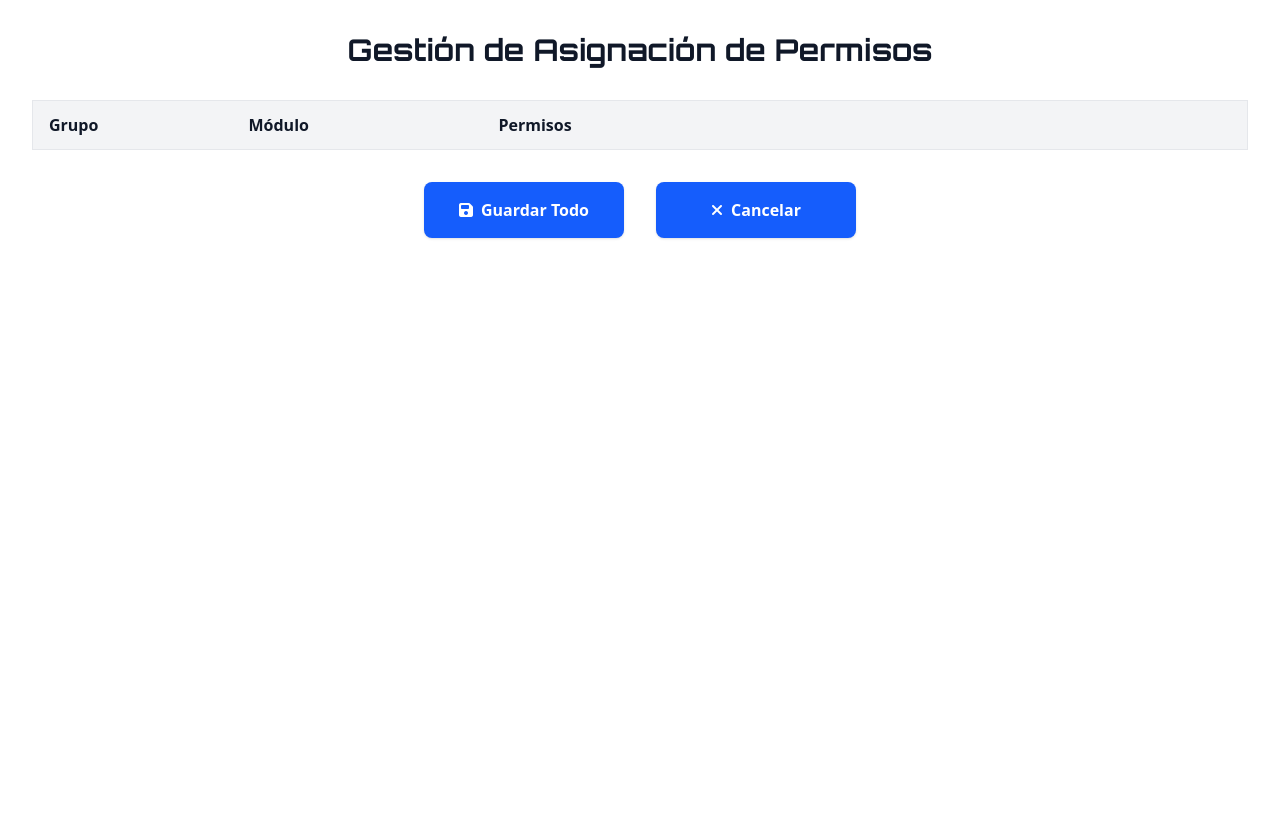
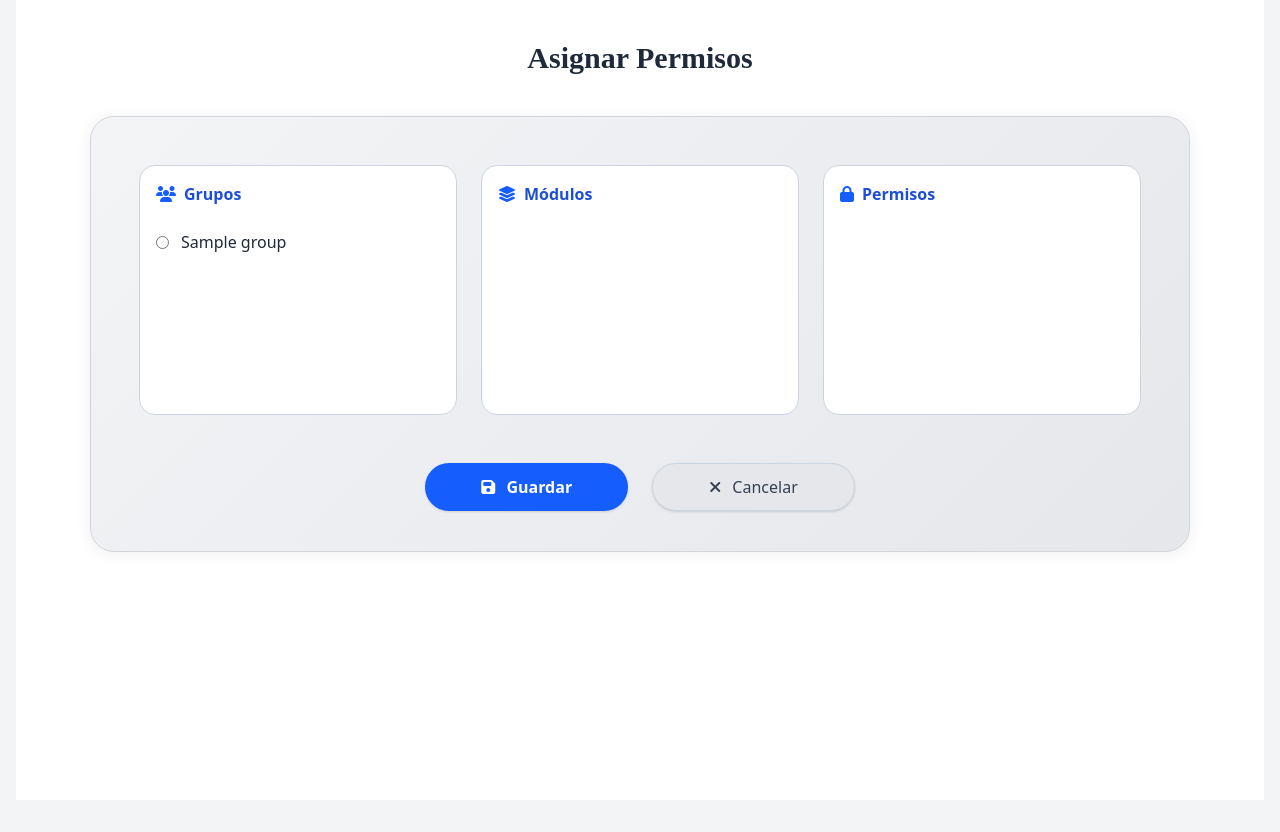
Before and after one commit to Ibag18/Sistema_Medico2, a Django app: template templates/security/grupos_modulos_permisos/form.html in a window 1280 px wide. Shown: the part 117-949 px from the top of the page. Run offline with Django 5.2, Linux system fonts and the light colour scheme; the template is opened without the code that fills it: most values are stand-ins (such as "Sample title", 1, 10 or a date in 2020); lists and menus that the app fills with data are empty; style sheets or scripts are compiled from the project's sources; some libraries are stand-ins or nearby versions.

Commit message:
Cambios de grupo modulo permiso

```diff
--- a/templates/security/grupos_modulos_permisos/form.html
+++ b/templates/security/grupos_modulos_permisos/form.html
@@ -1,191 +1,200 @@
 {% extends 'home.html' %}
-<title>{% block title %}{{title|default:"Gestión de Asignación de Permisos"}}{% endblock %}</title>
 {% load static %}
+{% block title %}Asignar Permisos{% endblock %}
 {% block content %}
-<div id="messages-container"></div>
 <link rel="stylesheet" href="https://cdnjs.cloudflare.com/ajax/libs/font-awesome/6.4.0/css/all.min.css">
-<link href="https://fonts.googleapis.com/css2?family=Orbitron:wght@400;700;900&family=Rajdhani:wght@300;400;600;700&display=swap" rel="stylesheet">
+<style>
+.form-card {
+  background: linear-gradient(135deg, #f3f4f6 0%, #e5e7eb 100%);
+  border-radius: 1.5rem;
+  box-shadow: 0 2px 16px #0001;
+  border: 1.5px solid #d1d5db;
+  padding: 3rem 3rem 2.5rem;
+  max-width: 1100px;
+  margin: 0 auto;
+}
 
-<style>
-body { background: #fff !important; color: #111 !important; }
-#messages-container { z-index: 100; position: relative; }
-.perm-checkbox { accent-color: #3b82f6; }
-button, a.bg-blue-500, a.bg-blue-600 {
-    min-width: 200px !important;
+.btn-sm-rounded {
+  border-radius: 1.5rem !important;
   font-size: 1rem;
-    padding: 1rem 2rem;
+  padding: 0.7rem 3.5rem !important;
+  min-width: 170px;
+  display: flex;
+  align-items: center;
+  justify-content: center;
+  gap: 0.7rem;
 }
-table {
-    width: 100%;
-    table-layout: fixed;
+
+.btn-cancel {
+  background: #e5e7eb !important;
+  color: #374151 !important;
+  border: 1.5px solid #cbd5e1 !important;
+}
+
+.btn-cancel:hover {
+  background: #d1d5db !important;
+  color: #1e293b !important;
+}
+
+@media (max-width: 700px) {
+  .form-card {
+    padding: 1.5rem 1rem;
+  }
+}
+
+.form-section {
+  display: flex;
+  flex-direction: column;
+  gap: 1rem;
+  padding: 1rem;
+  border: 1px solid #cbd5e1;
+  border-radius: 1rem;
+  background-color: #ffffff;
+  min-height: 250px;
+}
+
+.form-section h2 {
+  color: #1d4ed8;
+  font-weight: 600;
+  margin-bottom: 0.5rem;
 }
 </style>
 
-<section class="min-h-screen py-8 bg-white">
-    <div class="container mx-auto px-4">
-        <h1 class="text-3xl font-bold text-gray-900 mb-8 text-center font-[Orbitron]">Gestión de Asignación de Permisos</h1>
-        <form id="asignacion-form">
-            <div class="overflow-x-auto">
-                <table class="min-w-[1200px] bg-white border border-gray-200 rounded-xl shadow-lg">
-                    <thead>
-                        <tr class="bg-gray-100 text-gray-900">
-                            <th class="py-3 px-4 text-left font-bold" style="width: 200px;">Grupo</th>
-                            <th class="py-3 px-4 text-left font-bold" style="width: 250px;">Módulo</th>
-                            <th class="py-3 px-4 text-left font-bold" style="width: auto; min-width: 450px;">Permisos</th>
-                        </tr>
-                    </thead>
-                    <tbody id="asignacion-tbody" class="text-gray-900">
-                        <!-- Se llena por JS -->
-                    </tbody>
-                </table>
+<section class="min-h-screen py-10 bg-white">
+  <div class="container mx-auto px-6 max-w-7xl">
+    <h1 class="text-3xl font-bold text-center text-gray-800 mb-10 font-[Orbitron]">Asignar Permisos</h1>
+
+    <form id="assign-form" class="form-card">
+      <div class="grid grid-cols-1 md:grid-cols-3 gap-6 mb-12">
+        <!-- Grupos -->
+        <div class="form-section">
+          <h2><i class="fa-solid fa-users mr-2 text-blue-600"></i>Grupos</h2>
+          <div class="space-y-2">
+            {% for group in all_groups %}
+              <label class="flex items-center gap-3 cursor-pointer">
+                <input type="radio" name="group" value="{{ group.id }}" class="accent-blue-600 group-radio">
+                <span class="text-gray-800 font-medium">{{ group.name }}</span>
+              </label>
+            {% endfor %}
           </div>
-            <div class="flex flex-row items-center justify-center mt-8 gap-8">
-                <button type="submit" class="bg-blue-600 hover:bg-blue-700 text-white font-bold rounded-lg shadow transition-all flex items-center justify-center">
-                    <i class="fa-solid fa-save mr-2"></i>Guardar Todo
+        </div>
+
+        <!-- Módulos -->
+        <div class="form-section">
+          <h2><i class="fa-solid fa-layer-group mr-2 text-blue-600"></i>Módulos</h2>
+          <div id="modules-container" class="space-y-2"></div>
+        </div>
+
+        <!-- Permisos -->
+        <div class="form-section">
+          <h2><i class="fa-solid fa-lock mr-2 text-blue-600"></i>Permisos</h2>
+          <div id="permissions-container" class="space-y-2"></div>
+        </div>
+      </div>
+
+      <div class="flex justify-center gap-6 mt-10">
+        <button type="submit" class="btn-sm-rounded bg-blue-600 hover:bg-blue-700 text-white font-bold shadow flex items-center gap-2">
+          <i class="fa-solid fa-save"></i> Guardar
         </button>
-                <a href="{% url 'security:group_module_permission_list' %}" class="bg-blue-600 hover:bg-blue-700 text-white font-bold rounded-lg shadow transition-all flex items-center justify-center">
-                    <i class="fa-solid fa-xmark mr-2"></i>Cancelar
+        <a href="{{ back_url }}" class="btn-sm-rounded btn-cancel shadow flex items-center gap-2">
+          <i class="fa-solid fa-xmark"></i> Cancelar
         </a>
       </div>
     </form>
+
+    <div id="alert-box" class="fixed top-5 left-1/2 transform -translate-x-1/2 bg-green-100 border border-green-400 text-green-800 px-6 py-3 rounded-lg shadow-lg hidden z-50"></div>
   </div>
 </section>
-
-<!-- Alert box -->
-<div id="alert-box" class="fixed top-4 left-1/2 transform -translate-x-1/2 bg-green-100 border border-green-400 text-green-700 px-6 py-3 rounded-lg shadow-lg hidden z-50"></div>
 
 <script>
 const groupsData = JSON.parse('{{ groups_data|safe|escapejs }}');
 const modulePermissions = JSON.parse('{{ module_permissions|safe|escapejs }}');
 
-function renderPermisosHTML(permisos) {
-    let permisosToShow = [...permisos];
-    while (permisosToShow.length < 4) {
-        permisosToShow.push(null);
-    }
-    return permisosToShow.map(p =>
-        p ? `<label class="inline-flex items-center gap-2 mr-2 mb-1">
-                <input type="checkbox" class="perm-checkbox h-4 w-4" name="perms_TEMP[]" value="${p.id}" checked>
-                <span class="text-sm">${p.name}</span>
-            </label>`
-          : `<span class="inline-block w-24 h-6"></span>`
-    ).join('');
+function showAlert(msg, success = true) {
+  const alert = document.getElementById('alert-box');
+  alert.textContent = msg;
+  alert.className = success ? "fixed top-5 left-1/2 transform -translate-x-1/2 bg-green-100 border border-green-400 text-green-800 px-6 py-3 rounded-lg shadow-lg z-50" :
+                                "fixed top-5 left-1/2 transform -translate-x-1/2 bg-red-100 border border-red-400 text-red-700 px-6 py-3 rounded-lg shadow-lg z-50";
+  alert.classList.remove('hidden');
+  setTimeout(() => alert.classList.add('hidden'), 4000);
 }
 
-function renderAsignacionTabla() {
-    const tbody = document.getElementById('asignacion-tbody');
-    tbody.innerHTML = '';
-    groupsData.forEach(group => {
-        const availableModules = group.available_modules;
-        tbody.insertAdjacentHTML('beforeend', `
-            <tr class="border-b border-gray-200 hover:bg-gray-50 transition-colors">
-                <td class="py-3 px-4 font-semibold">${group.name}</td>
-                <td class="py-3 px-4">
-                    <select class="modulo-select border border-gray-300 rounded-lg px-3 py-2 bg-white text-gray-900 focus:ring-2 focus:ring-blue-500 w-full" name="modulo_${group.id}" data-group-id="${group.id}">
-                        <option value="">Seleccione módulo</option>
-                        ${availableModules.map(m => `<option value="${m.id}">${m.name}</option>`).join('')}
-                    </select>
-                </td>
-                    <td class="py-3 px-4 permisos-td" data-group-id="${group.id}" style="width: 450px;">
-
-                    <div class="flex flex-wrap gap-2 justify-center"></div>
-                </td>
-            </tr>
-        `);
+function renderModules(groupId) {
+  const container = document.getElementById('modules-container');
+  container.innerHTML = '';
+  const group = groupsData.find(g => g.id == groupId);
+  if (!group) return;
+  group.available_modules.forEach(mod => {
+    const div = document.createElement('div');
+    div.className = 'flex items-start gap-2';
+    div.innerHTML = `<input type="radio" name="module" class="module-radio accent-blue-500" data-module-id="${mod.id}">
+                     <i class="${mod.icon} text-blue-500"></i>
+                     <label class="font-medium">${mod.name}</label>`;
+    container.appendChild(div);
   });
-    groupsData.forEach(group => updatePermisosTd(group.id, ''));
 }
 
-function updatePermisosTd(groupId, moduloId) {
-    const permisosTd = document.querySelector(`.permisos-td[data-group-id="${groupId}"] > div`);
-    let permisos = [];
-    if (moduloId && modulePermissions[moduloId]) {
-        permisos = modulePermissions[moduloId];
-    }
-    permisosTd.innerHTML = renderPermisosHTML(permisos).replaceAll('perms_TEMP', `perms_${groupId}`);
+function renderPermissions(moduleId) {
+  const container = document.getElementById('permissions-container');
+  container.innerHTML = '';
+  if (!moduleId) return;
+  const perms = modulePermissions[moduleId];
+  if (!perms) return;
+  perms.forEach(p => {
+    const div = document.createElement('div');
+    div.className = 'flex items-center gap-2';
+    div.innerHTML = `<input type="checkbox" class="perm-checkbox accent-blue-500" name="permissions[]" value="${p.id}">
+                     <span>${p.name}</span>`;
+    container.appendChild(div);
+  });
 }
 
-function showAlert(msg, success = true) {
-    const box = document.getElementById('alert-box');
-    box.classList.remove('hidden');
-    box.className = success
-        ? "fixed top-4 left-1/2 transform -translate-x-1/2 bg-green-100 border border-green-400 text-green-700 px-6 py-3 rounded-lg shadow-lg z-50"
-        : "fixed top-4 left-1/2 transform -translate-x-1/2 bg-red-100 border border-red-400 text-red-700 px-6 py-3 rounded-lg shadow-lg z-50";
-    box.textContent = msg;
-    setTimeout(() => box.classList.add('hidden'), 4000);
-}
+document.addEventListener('DOMContentLoaded', () => {
+  const groupRadios = document.querySelectorAll('.group-radio');
+  groupRadios.forEach(r => r.addEventListener('change', e => {
+    const groupId = e.target.value;
+    renderModules(groupId);
+    document.getElementById('permissions-container').innerHTML = '';
+  }));
 
-function getCookie(name) {
-    let cookieValue = null;
-    if (document.cookie && document.cookie !== '') {
-        const cookies = document.cookie.split(';');
-        for (let cookie of cookies) {
-            cookie = cookie.trim();
-            if (cookie.startsWith(name + '=')) {
-                cookieValue = decodeURIComponent(cookie.substring(name.length + 1));
-                break;
-            }
-        }
-    }
-    return cookieValue;
-}
-
-document.addEventListener('DOMContentLoaded', function() {
-    renderAsignacionTabla();
-
-    document.querySelectorAll('.modulo-select').forEach(select => {
-        select.addEventListener('change', function() {
-            const groupId = this.getAttribute('data-group-id');
-            updatePermisosTd(groupId, this.value);
-        });
+  document.getElementById('modules-container').addEventListener('change', e => {
+    if (!e.target.classList.contains('module-radio')) return;
+    const selected = document.querySelector('.module-radio:checked');
+    renderPermissions(selected ? selected.dataset.moduleId : null);
   });
 
-    document.getElementById('asignacion-form').addEventListener('submit', function(e) {
+  document.getElementById('assign-form').addEventListener('submit', function(e) {
     e.preventDefault();
-        const data = [];
-        groupsData.forEach(group => {
-            const modulo = document.querySelector(`select[name="modulo_${group.id}"]`).value;
-            const permisos = Array.from(document.querySelectorAll(`input[name="perms_${group.id}[]"]:checked`)).map(cb => parseInt(cb.value));
-            if (modulo && permisos.length > 0) {
-                data.push({ group_id: group.id, module_id: modulo, permission_ids: permisos });
-            }
-        });
+    const groupId = document.querySelector('.group-radio:checked')?.value;
+    const moduleRadio = document.querySelector('.module-radio:checked');
+    const moduleId = moduleRadio ? moduleRadio.dataset.moduleId : null;
+    const permIds = Array.from(document.querySelectorAll('.perm-checkbox:checked')).map(cb => cb.value);
 
-        if (data.length === 0) {
-            showAlert('Seleccione al menos un módulo y un permiso.', false);
+    if (!groupId || !moduleId || permIds.length === 0) {
+      showAlert('Seleccione grupo, módulo y permisos.', false);
       return;
     }
-
-        const btn = this.querySelector('button[type="submit"]');
-        btn.disabled = true;
-        btn.innerHTML = '<i class="fa fa-spinner fa-spin mr-2"></i>Guardando...';
 
     fetch('{% url "security:group_module_permission_ajax" %}', {
       method: 'POST',
       headers: {
         'Content-Type': 'application/json',
-                'X-CSRFToken': getCookie('csrftoken'),
+        'X-CSRFToken': document.cookie.split('csrftoken=')[1]?.split(';')[0],
       },
-            body: JSON.stringify({ assignments: data })
+      body: JSON.stringify({
+        assignments: [{ group_id: groupId, module_id: moduleId, permission_ids: permIds }]
       })
-        .then(r => r.json())
+    })
+    .then(res => res.json())
     .then(resp => {
-            btn.disabled = false;
-            btn.innerHTML = '<i class="fa-solid fa-save mr-2"></i>Guardar Todo';
       if (resp.success) {
-                showAlert(resp.message || 'Asignaciones guardadas correctamente.', true);
-                setTimeout(() => {
-                    window.location.href = '{% url "security:group_module_permission_list" %}';
-                }, 2000);
+        showAlert(resp.message);
+        setTimeout(() => window.location.href = '{{ back_url }}', 5000);
       } else {
-                showAlert(resp.message || 'No se pudo guardar.', false);
+        showAlert(resp.message, false);
       }
     })
-        .catch(() => {
-            btn.disabled = false;
-            btn.innerHTML = '<i class="fa-solid fa-save mr-2"></i>Guardar Todo';
-            showAlert('Error de conexión.', false);
-        });
+    .catch(() => showAlert('Error al guardar.', false));
   });
 });
 </script>
```
Also changed, not shown: templates/security/grupos_modulos_permisos/form_update.html (+62 -15 lines), templates/security/grupos_modulos_permisos/list.html (+88 -36 lines), templates/security/grupos_modulos_permisos/form_interactivo.html (deleted). Lines whose indentation alone changed are shown as unchanged.
